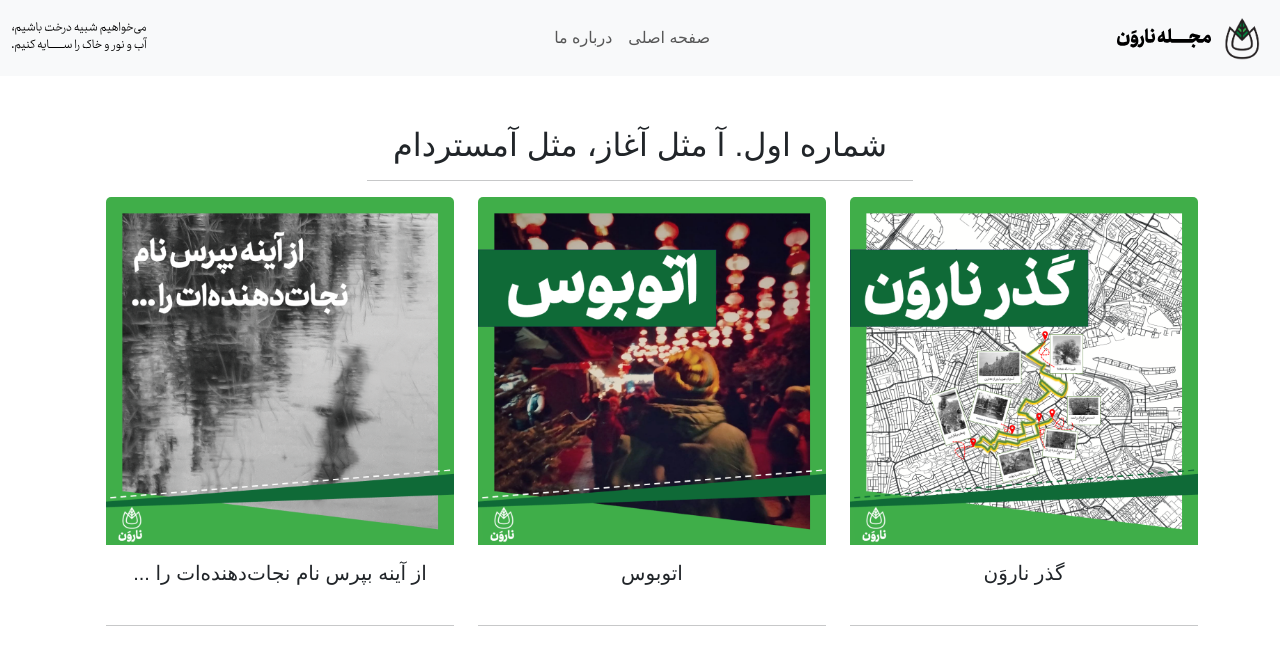
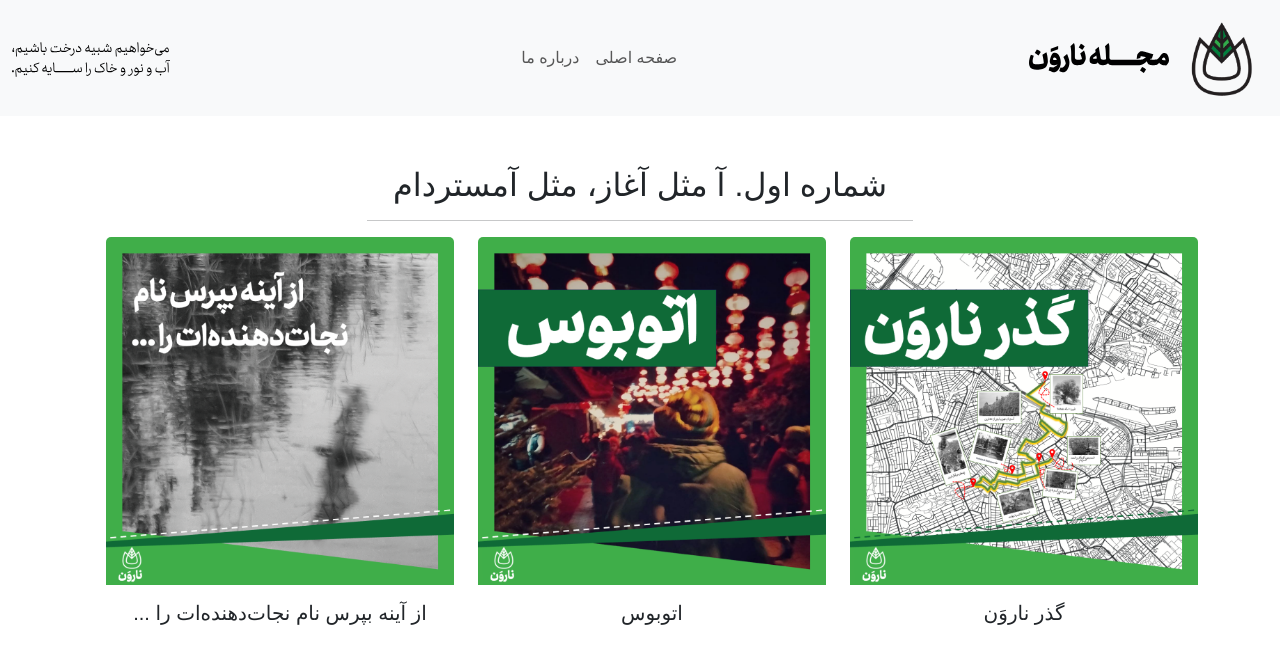
Before and after one commit to NaarvanMag/naarvanmag.github.io, a Jekyll site: the page built from index.markdown, in a window 1280 px wide. Shown: the top 652 px of the page. Built offline with Jekyll 4.4.1, drawn with Linux system fonts in a browser that asks for light colours; nearby versions of some CDN libraries; a style sheet for code colours, icons or effects is not loaded; grey boxes are pictures that could not be loaded.

Commit message:
Make banner bigger

```diff
--- a/_layouts/default.html
+++ b/_layouts/default.html
@@ -29,8 +29,8 @@
     <nav class="navbar navbar-expand-lg bg-light" aria-label="Offcanvas navbar large">
         <div class="container-fluid">
             <a class="navbar-brand" href="#">
-                <img src="/assets/img/logo.png" height="50px">
-                <img src="/assets/img/name.svg" height="20px">
+                <img src="/assets/img/logo.png" height="90px">
+                <img src="/assets/img/name.svg" height="30px">
             </a>
             <button class="navbar-toggler" type="button" data-bs-toggle="offcanvas" data-bs-target="#offcanvasNavbar2" aria-controls="offcanvasNavbar2">
                 <span class="navbar-toggler-icon"></span>
@@ -50,7 +50,7 @@
                     </li>
                 </ul>
                 <div class="d-flex mt-3 mt-lg-1">
-                    <img src="/assets/img/moto.svg" height="30px">
+                    <img src="/assets/img/moto.svg" height="35px">
                 </div>
             </div>
             </div>
```
Also changed, not shown: README.md (added).
